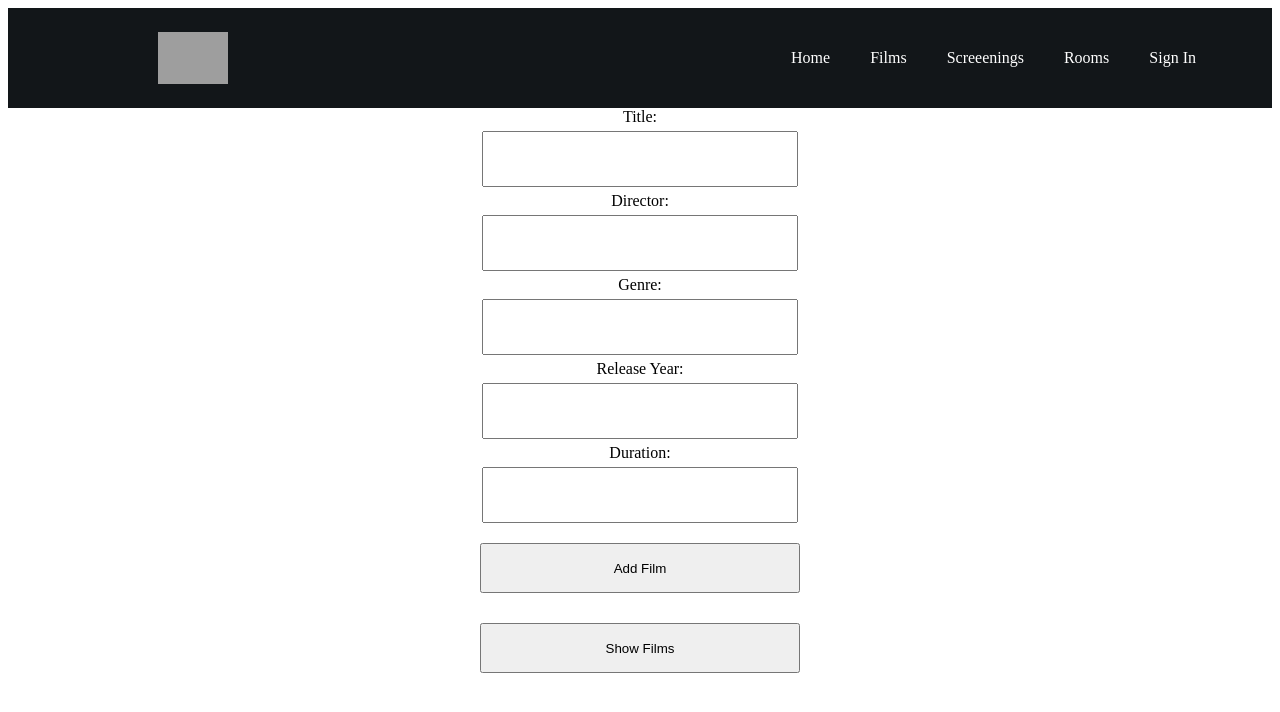
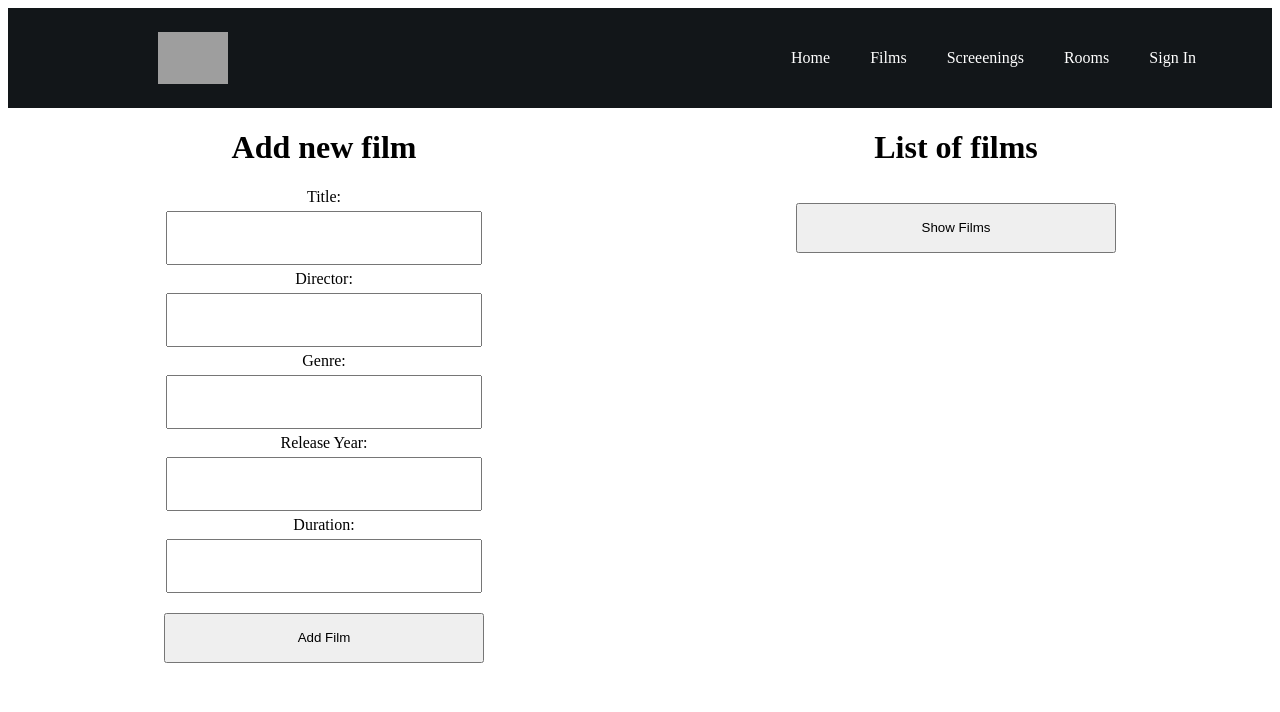
Before and after one commit to Zo5o/BD_app, a React (Create React App) app in the folder client/: page /films in a window 1280 px wide. Shown: the top 712 px of the page. Built offline with nearby package versions, Linux system fonts and the light colour scheme; grey boxes are pictures that could not be loaded.

Commit message:
Better css for Films and Screenings

```diff
--- a/client/src/App.css
+++ b/client/src/App.css
@@ -14,8 +14,8 @@
 
 input {
 	width: 300px;
-	height: 50px;
-	font-size: 20px;
+	height: 48px;
+	font-size: 12px;
 	padding-left: 10px;
 	margin: 5px;
 }
@@ -39,7 +39,7 @@ button:hover {
 }
 
 .employee {
-	width: 700px;
+	width: 600px;
 	height: auto;
 	border: 1px solid black;
 	margin: 10px;
@@ -53,7 +53,7 @@ button:hover {
 }
 
 .SignIn {
-    display: flex;
+	display: flex;
 	flex-direction: row;
 	justify-content: center;
 }
--- a/client/src/pages/Films.js
+++ b/client/src/pages/Films.js
@@ -1,5 +1,6 @@
 import React from "react";
 import "../App.css";
+import "../styles/Films.css";
 import { useState } from "react";
 import Axios from "axios";
 
@@ -77,10 +78,12 @@ function Films() {
 	};
 
 	return (
-		<div className="Film">
-			<div className="information">
+		<div className="films">
+			<div className="addFilm">
+				<h1>Add new film</h1>
 				<label>Title:</label>
 				<input
+					className="longInput"
 					type="text"
 					onChange={(event) => {
 						setTitle(event.target.value);
@@ -88,6 +91,7 @@ function Films() {
 				/>
 				<label>Director:</label>
 				<input
+					className="longInput"
 					type="text"
 					onChange={(event) => {
 						setDirector(event.target.value);
@@ -95,6 +99,7 @@ function Films() {
 				/>
 				<label>Genre:</label>
 				<input
+					className="longInput"
 					type="text"
 					onChange={(event) => {
 						setGenre(event.target.value);
@@ -102,6 +107,7 @@ function Films() {
 				/>
 				<label>Release Year:</label>
 				<input
+					className="longInput"
 					type="number"
 					onChange={(event) => {
 						setReleaseYear(event.target.value);
@@ -109,45 +115,54 @@ function Films() {
 				/>
 				<label>Duration:</label>
 				<input
+					className="longInput"
 					type="text"
 					onChange={(event) => {
 						setDuration(event.target.value);
 					}}
 				/>
 
-				<button onClick={addFilm}>Add Film</button>
+				<button className="longButton" onClick={addFilm}>
+					Add Film
+				</button>
 			</div>
 
-			<div className="employees">
+			<div className="listFilm">
+				<h1>List of films</h1>
 				<button onClick={getFilms}>Show Films</button>
 				{filmList.map((val, key) => {
 					console.log("want to show");
 					return (
-						<div className="employee">
-							<div>
+						<div className="listFilmItem">
+							<div className="filmData">
 								<h3>Title: {val.title}</h3>
 								<h3>Director: {val.director}</h3>
 								<h3>Genre: {val.genre}</h3>
 								<h3>Release Year: {val.release_year}</h3>
 								<h3>Duration: {val.duration}</h3>
 							</div>
-							<div>
+							<div className="filmEdit">
 								{" "}
 								<input
-									type="text"
-									placeholder="2000..."
+									className="shortInput"
+									type="number"
+									placeholder="224200"
 									onChange={(event) => {
 										setNewDuration(event.target.value);
 									}}
 								/>
 								<button
+									className="shortButton"
 									onClick={() => {
 										updateFilmDuration(val.id);
 									}}
 								>
 									Update duration
 								</button>
+							</div>
+							<div>
 								<button
+									className="shortButton"
 									onClick={() => {
 										deleteFilm(val.id);
 									}}
--- a/client/src/pages/Screenings.js
+++ b/client/src/pages/Screenings.js
@@ -1,5 +1,6 @@
 import React from "react";
 import "../App.css";
+import "../styles/Screenings.css";
 import { useState } from "react";
 import Axios from "axios";
 
@@ -74,10 +75,12 @@ function Screenings() {
 	};
 
 	return (
-		<div className="App">
-			<div className="information">
+		<div className="screenings">
+			<div className="addScreening">
+				<h1>Add new screening</h1>
 				<label>ID Film:</label>
 				<input
+					className="longInput"
 					type="text"
 					onChange={(event) => {
 						setId_film(event.target.value);
@@ -85,6 +88,7 @@ function Screenings() {
 				/>
 				<label>ID Room:</label>
 				<input
+					className="longInput"
 					type="text"
 					onChange={(event) => {
 						setId_room(event.target.value);
@@ -92,37 +96,42 @@ function Screenings() {
 				/>
 				<label>Date:</label>
 				<input
-					type="number"
+					className="longInput"
+					type="date"
 					onChange={(event) => {
 						setDate(event.target.value);
 					}}
 				/>
 				<label>Time:</label>
 				<input
-					type="number"
+					className="longInput"
+					type="time"
 					onChange={(event) => {
 						setTime(event.target.value);
 					}}
 				/>
 
-				<button onClick={addScreening}>Add Screening</button>
+				<button className="longButton" onClick={addScreening}>
+					Add Screening
+				</button>
 			</div>
 
-			<div className="employees">
+			<div className="listScreening">
+				<h1>List of screenings</h1>
 				<button onClick={getScreenings}>Show Screenings</button>
 				{screeningList.map((val, key) => {
-					console.log("want to show");
 					return (
-						<div className="employee">
-							<div>
+						<div className="listScreeningItem">
+							<div className="screeningData">
 								<h3>ID Film: {val.id_film}</h3>
 								<h3>ID Room: {val.id_room}</h3>
 								<h3>Date: {val.date}</h3>
 								<h3>Time: {val.time}</h3>
 							</div>
-							<div>
+							<div className="screeningEdit">
 								{" "}
 								<input
+									className="shortInput"
 									type="text"
 									placeholder="2000..."
 									onChange={(event) => {
@@ -130,13 +139,17 @@ function Screenings() {
 									}}
 								/>
 								<button
+									className="shortButton"
 									onClick={() => {
 										updateScreeningTime(val.id);
 									}}
 								>
 									Update Time
 								</button>
+							</div>
+							<div>
 								<button
+									className="shortButton"
 									onClick={() => {
 										deleteScreening(val.id);
 									}}
--- /dev/null
+++ b/client/src/styles/Films.css
@@ -0,0 +1,79 @@
+.films {
+	display: flex;
+	flex-direction: row;
+	justify-content: center;
+}
+
+.addFilm {
+	display: flex;
+	flex-direction: column;
+	width: 100%;
+	justify-content: top;
+	align-items: center;
+}
+
+.listFilm {
+	display: flex;
+	align-items: center;
+	flex-direction: column;
+	width: 100%;
+}
+
+.listFilmItem {
+	display: flex;
+	align-items: center;
+	flex-direction: column;
+	width: 70%;
+	border: 1px solid;
+	margin: 10px;
+	display: flex;
+	padding: 10px;
+}
+
+.filmData {
+	font-family: "Courier New", Courier, monospace;
+}
+
+.filmEdit {
+	display: flex;
+	align-items: center;
+	flex-direction: row;
+}
+
+.shortInput {
+	width: 200px;
+	height: 48px;
+	font-size: 12px;
+	padding-left: 10px;
+	margin: 5px;
+}
+
+.shortButton {
+	width: 220px;
+	height: 50px;
+	margin-top: 15px;
+	margin-bottom: 15px;
+}
+
+.longInput {
+	width: 300px;
+	height: 48px;
+	font-size: 12px;
+	padding-left: 10px;
+	margin: 5px;
+}
+
+.longButton {
+	width: 320px;
+	height: 50px;
+	margin-top: 15px;
+	margin-bottom: 15px;
+}
+
+.shortButton:hover {
+	cursor: pointer;
+}
+
+.longButton:hover {
+	cursor: pointer;
+}
--- /dev/null
+++ b/client/src/styles/Screenings.css
@@ -0,0 +1,79 @@
+.screenings {
+	display: flex;
+	flex-direction: row;
+	justify-content: center;
+}
+
+.addScreening {
+	display: flex;
+	flex-direction: column;
+	width: 100%;
+	justify-content: top;
+	align-items: center;
+}
+
+.listScreening {
+	display: flex;
+	align-items: center;
+	flex-direction: column;
+	width: 100%;
+}
+
+.listScreeningItem {
+	display: flex;
+	align-items: center;
+	flex-direction: column;
+	width: 70%;
+	border: 1px solid;
+	margin: 10px;
+	display: flex;
+	padding: 10px;
+}
+
+.screeningData {
+	font-family: "Courier New", Courier, monospace;
+}
+
+.screeningEdit {
+	display: flex;
+	align-items: center;
+	flex-direction: row;
+}
+
+.shortInput {
+	width: 200px;
+	height: 48px;
+	font-size: 12px;
+	padding-left: 10px;
+	margin: 5px;
+}
+
+.shortButton {
+	width: 220px;
+	height: 50px;
+	margin-top: 15px;
+	margin-bottom: 15px;
+}
+
+.longInput {
+	width: 300px;
+	height: 48px;
+	font-size: 12px;
+	padding-left: 10px;
+	margin: 5px;
+}
+
+.longButton {
+	width: 320px;
+	height: 50px;
+	margin-top: 15px;
+	margin-bottom: 15px;
+}
+
+.shortButton:hover {
+	cursor: pointer;
+}
+
+.longButton:hover {
+	cursor: pointer;
+}
```
